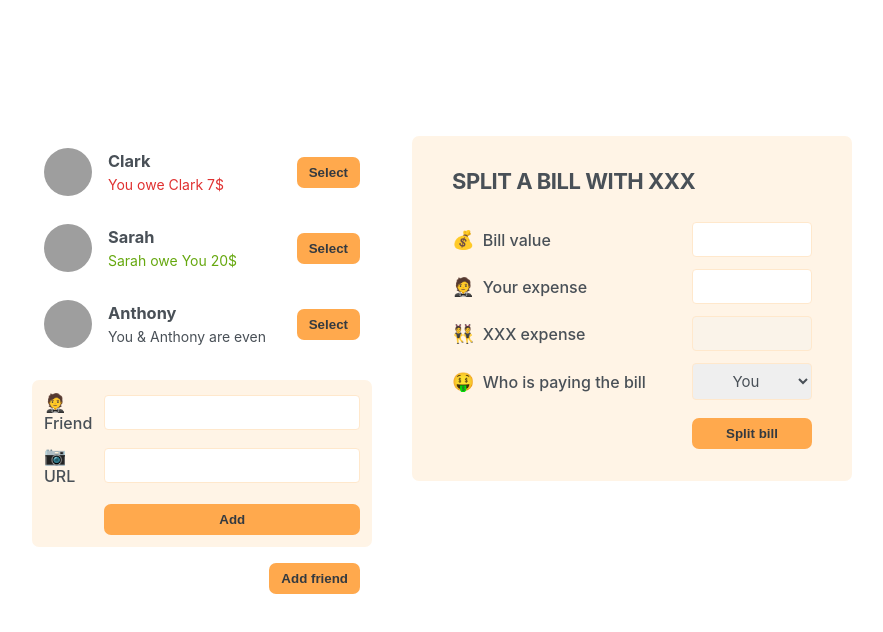
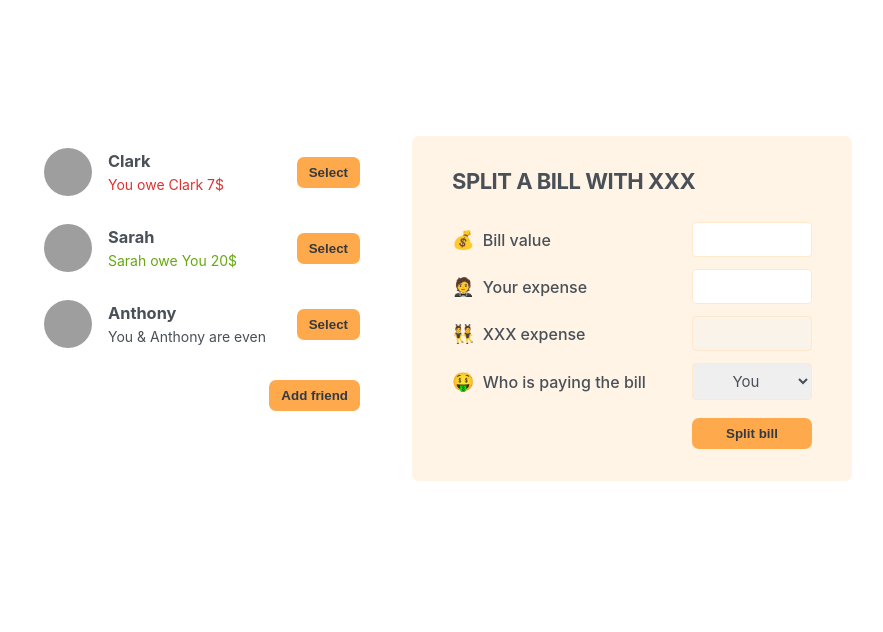
Before and after one commit to kiethohoai/4steps-v2, a React app: page / in a window 1280 px wide. Shown: the top 632 px of the page, without its empty margins (198-1081 px from the left). Built offline with nearby package versions, Linux system fonts and the light colour scheme; grey boxes are pictures that could not be loaded; the HTML template or start-up script is replaced by a standard one.

Commit message:
005 Displaying the New Friend Form

```diff
--- a/src/components/App-v3.jsx
+++ b/src/components/App-v3.jsx
@@ -1,3 +1,5 @@
+import { useState } from 'react';
+
 const initialFriends = [
   {
     id: 118836,
@@ -20,12 +22,20 @@
 ];
 
 export default function App() {
+  const [showAddFriend, setShowAddFriend] = useState(false);
+
+  function handleShowAddFriend() {
+    setShowAddFriend((show) => !show);
+  }
+
   return (
     <div className="app">
       <div className="sidebar">
         <FriendsList />
-        <FormAddFriend />
-        <Button>Add friend</Button>
+        {showAddFriend && <FormAddFriend />}
+        <Button onClick={handleShowAddFriend}>
+          {showAddFriend ? 'Close' : 'Add friend'}
+        </Button>
       </div>
 
       <FormSplitBill />
@@ -35,7 +45,6 @@
 
 function FriendsList() {
   const friends = initialFriends;
-  console.log(`🚀CHECK > friends:`, friends);
 
   return (
     <ul>
@@ -71,8 +80,12 @@
   );
 }
 
-function Button({ children }) {
-  return <button className="button">{children}</button>;
+function Button({ onClick, children }) {
+  return (
+    <button className="button" onClick={onClick}>
+      {children}
+    </button>
+  );
 }
 
 function FormAddFriend() {
```
Also changed, not shown: 1 other file (tests, documents, lock files or other folders).
